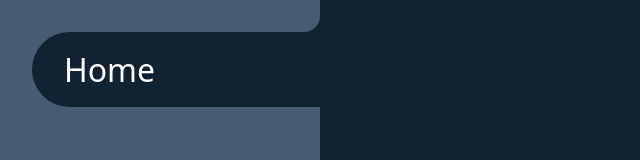
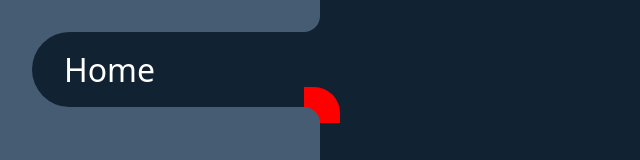
Before and after one commit to reuben-germain/style-nav, a plain HTML site: page index.html in a window 1280 px wide. Shown: the top 160 px of the page, without its empty margins (0-640 px from the left). Drawn offline with Linux system fonts and the light colour scheme.

Commit message:
changed some values

```diff
--- a/style.css
+++ b/style.css
@@ -67,7 +67,11 @@ nav{
     box-shadow: 10px 10px 0 10px var(--body-bg);
 }
 .nav-list li.active::after{
+    border-radius: 0 100vw 0 0;
+    box-shadow: 10px -10px 0 10px red;
+
     bottom: calc(var(--border-radius) * -1);
+
 }
 
 .nav-list a{
```
